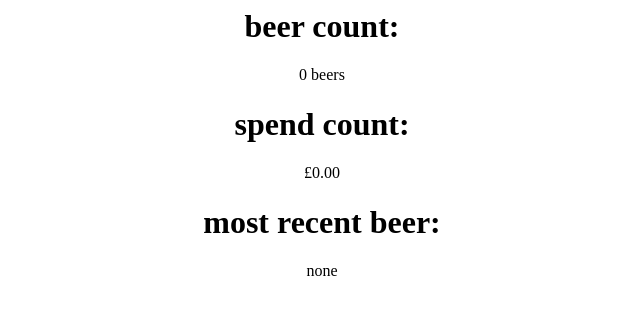
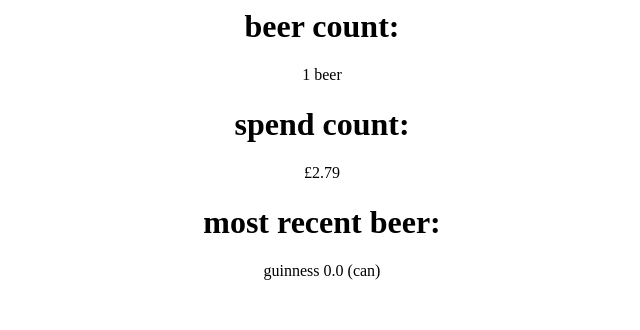
Before and after one commit to looooris/beer, a plain HTML site: page index.html in a window 1280 px wide. Shown: the top 330 px of the page, without its empty margins (318-958 px from the left). Drawn offline with Linux system fonts and the light colour scheme.

Commit message:
Update index.html

```diff
--- a/index.html
+++ b/index.html
@@ -6,11 +6,11 @@
     </head>
     <body style="text-align: center;">
         <h1>beer count:</h1>
-        <p>0 beers</p>
+        <p>1 beer</p>
         <h1>spend count:</h1>
-        <p>£0.00</p>
+        <p>£2.79</p>
         <h1>most recent beer:</h1>
-        <p>none</p>
+        <p>guinness 0.0 (can)</p>
         <marquee><h1>🍺</h1></marquee>
         <hr />
         <h1><a href="https://loris.uk"><svg xmlns="http://www.w3.org/2000/svg" width="25" height="25" fill="black" class="bi bi-person-circle" viewBox="0 0 16 16">
```
